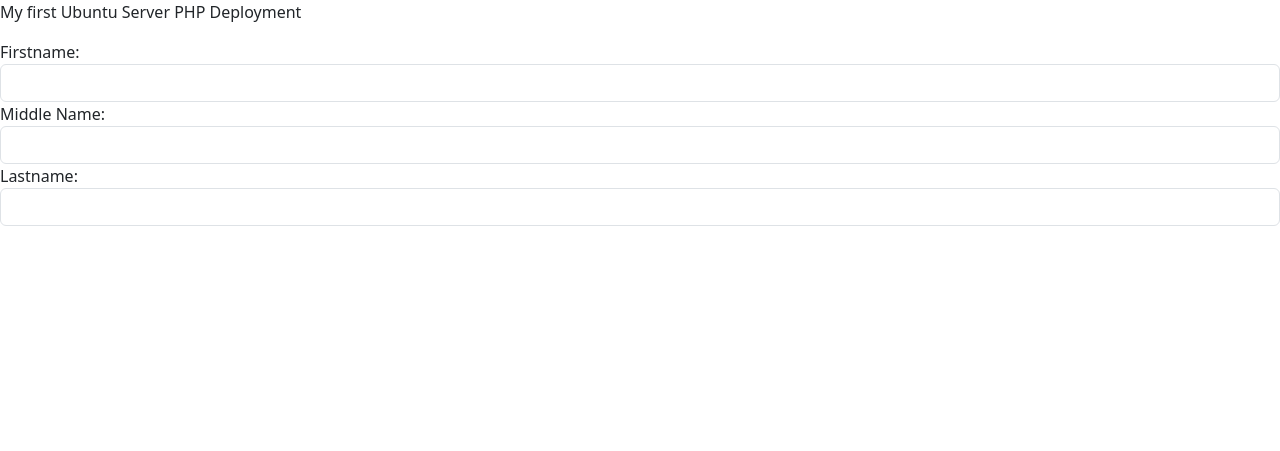
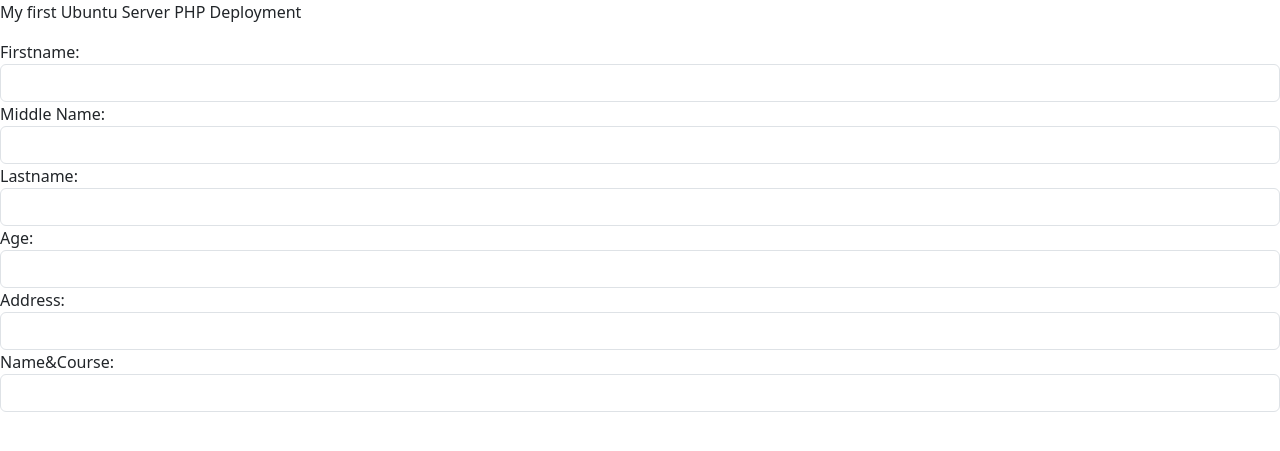
Before and after one commit to villaceranlody/testtt3, a PHP site: page / in a window 1280 px wide. Shown: the top 451 px of the page. Run offline with PHP 8.4, Linux system fonts and the light colour scheme.

Commit message:
Add files via upload

```diff
--- a/test3/index.php
+++ b/test3/index.php
@@ -12,7 +12,7 @@
 </body>
 	<div>
 		<label>Firstname:</label>
-		<input type="text" name="Firstname" class="form-control">
+		<input type="text" name="firstname" class="form-control">
 	</div>
 
 	<div>
@@ -24,6 +24,21 @@
 		<label>Lastname:</label>
 		<input type="text" name="lastname" class="form-control">
 	</div>
+
+	<div>
+		<label>Age:</label>
+		<input type="text" name="age" class="form-control">
+	</div>
+
+	<div>
+		<label>Address:</label>
+		<input type="text" name="address" class="form-control">
+	</div>
+
+	<div>
+		<label>Name&Course:</label>
+		<input type="text" name="namecourse" class="form-control">
+	</div>
 </html>
 
 <script src="https://cdn.jsdelivr.net/npm/bootstrap@5.3.3/dist/js/bootstrap.bundle.min.js" integrity="sha384-YvpcrYf0tY3lHB60NNkmXc5s9fDVZLESaAA55NDzOxhy9GkcIdslK1eN7N6jIeHz" crossorigin="anonymous"></script>
```
